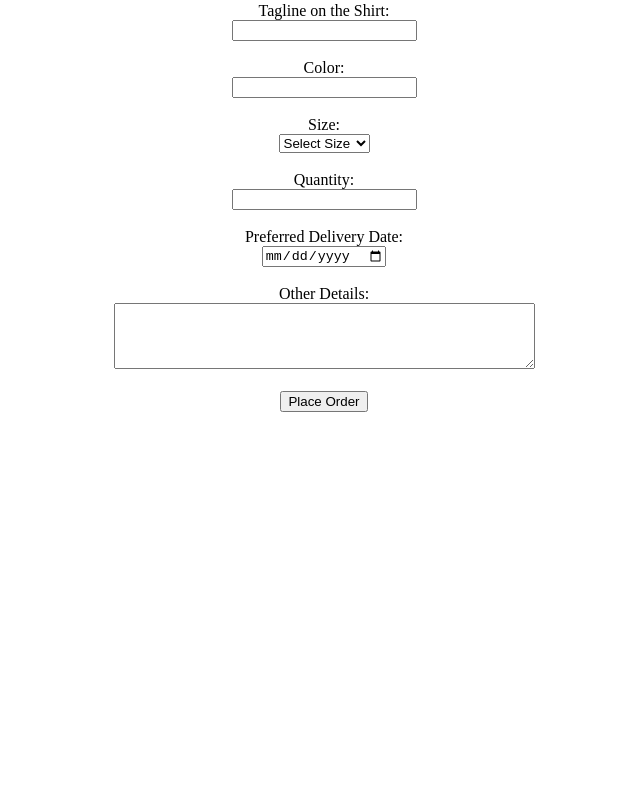
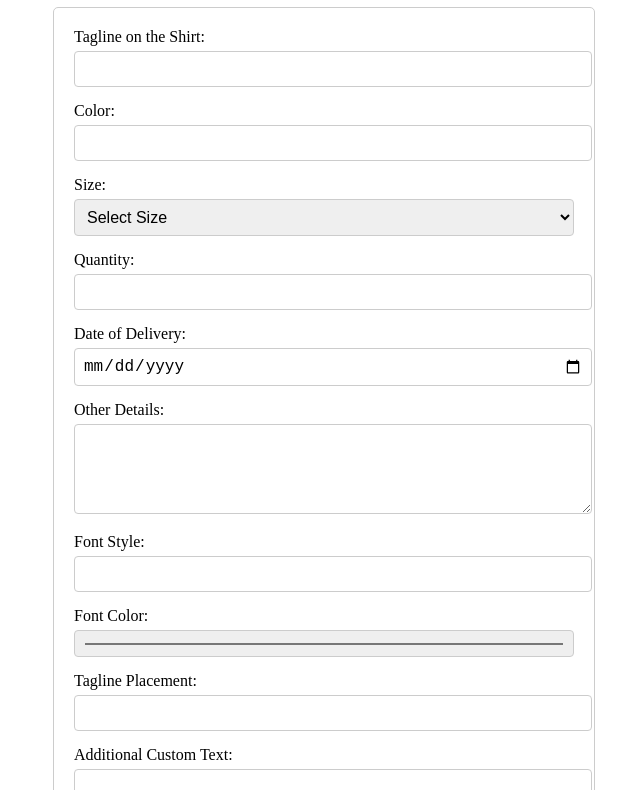
Before and after one commit to 524himanshu/IP-ASSIGNMENTS, a plain HTML site: page index.html in a window 1280 px wide. Shown: the part 73-863 px from the top of the page, without its empty margins (316-956 px from the left). Before the commit the page ends 800 px from the top, so only its background shows below. Drawn offline with Linux system fonts and the light colour scheme.

Commit message:
update index.html

```diff
--- a/index.html
+++ b/index.html
@@ -2,39 +2,92 @@
 <html lang="en">
 <head>
     <meta charset="UTF-8">
+    <meta http-equiv="X-UA-Compatible" content="IE=edge">
     <meta name="viewport" content="width=device-width, initial-scale=1.0">
-    <title>👕 Creative T-Shirt Order Form 👕</title>
+    <title>Customized T-shirt Order Form</title>
 </head>
 <body>
-    <pre style="text-align: center; font-size: 24px;">
- Welcome to our creative t-shirts store!
-</pre>
-    <form action="/submit_order" method="post" style="text-align: center;">
-        <label for="tagline">Tagline on the Shirt:</label><br>
-        <input type="text" id="tagline" name="tagline" required><br><br>
+    <h1 style="text-align: center;">Customized T-shirt Order Form</h1>
 
-        <label for="color">Color:</label><br>
-        <input type="text" id="color" name="color" required><br><br>
+    <div style=" display: flex; justify-content: center;align-items: center; flex-direction: column;">
 
-        <label for="size">Size:</label><br>
-        <select id="size" name="size" required>
-            <option value="" disabled selected>Select Size</option>
-            <option value="S">Small</option>
-            <option value="M">Medium</option>
-            <option value="L">Large</option>
-            <option value="XL">Extra Large</option>
-        </select><br><br>
+        <form style=" width: 70%; max-width: 500px; border: 1px solid #ccc; padding: 20px; border-radius: 5px;"action="process_order" method="POST">
 
-        <label for="quantity">Quantity:</label><br>
-        <input type="number" id="quantity" name="quantity" min="1" required><br><br>
+            <label style=" display: block; margin-bottom: 5px;" for="tagline">
+                Tagline on the Shirt:</label>
 
-        <label for="delivery_date">Preferred Delivery Date:</label><br>
-        <input type="date" id="delivery_date" name="delivery_date" required><br><br>
+            <input style="width: 100%; padding: 8px; margin-bottom: 15px; border: 1px solid #ccc; border-radius: 4px; font-size: 16px;" type="text" id="tagline" name="tagline" required>
 
-        <label for="other_details">Other Details:</label><br>
-        <textarea id="other_details" name="other_details" rows="4" cols="50"></textarea><br><br>
+            <label style=" display: block; margin-bottom: 5px;"for="color">Color:</label>
+            <input  style="width: 100%; padding: 8px; margin-bottom: 15px; border: 1px solid #ccc; border-radius: 4px; font-size: 16px;" type="text" id="color" name="color" required>
 
-        <input type="submit" value="Place Order">
-    </form>
+            <label style=" display: block; margin-bottom: 5px;"for="size">Size:</label>
+            <select  style="width: 100%; padding: 8px; margin-bottom: 15px; border: 1px solid #ccc; border-radius: 4px; font-size: 16px;" id="size" name="size" required>
+                <option value="">Select Size</option>
+                <option value="XS">XS</option>
+                <option value="S">S</option>
+                <option value="M">M</option>
+                <option value="L">L</option>
+                <option value="XL">XL</option>
+                <option value="XXL">XXL</option>
+            </select>
+
+            <label style=" display: block; margin-bottom: 5px;" for="quantity">Quantity:</label>
+            <input  style="width: 100%; padding: 8px; margin-bottom: 15px; border: 1px solid #ccc; border-radius: 4px; font-size: 16px;" type="number" id="quantity" name="quantity" min="1" required>
+
+            <label style =" display: block; margin-bottom: 5px;" for="delivery_date">Date of Delivery:</label>
+            <input   style="width: 100%; padding: 8px; margin-bottom: 15px; border: 1px solid #ccc; border-radius: 4px; font-size: 16px;" type="date" id="delivery_date" name="delivery_date" required>
+
+            <label style =" display: block; margin-bottom: 5px;"
+                for="other_details">Other Details:</label>
+            <textarea style="width: 100%; padding: 8px; margin-bottom: 15px; border: 1px solid #ccc; border-radius: 4px; font-size: 16px;"id="other_details" name="other_details" rows="4"></textarea>
+
+            <label style =" display: block; margin-bottom: 5px;"
+                for="font_style">Font Style:</label>
+            <input  style="width: 100%; padding: 8px; margin-bottom: 15px; border: 1px solid #ccc; border-radius: 4px; font-size: 16px;"  type="text" id="font_style" name="font_style">
+
+            <label  style =" display: block; margin-bottom: 5px;"
+                for="font_color">Font Color:</label>
+            <input  style="width: 100%; padding: 8px; margin-bottom: 15px; border: 1px solid #ccc; border-radius: 4px; font-size: 16px;" type="color" id="font_color" name="font_color">
+
+            <label  style =" display: block; margin-bottom: 5px;"for="tagline_placement">Tagline Placement:</label>
+            <input  style="width: 100%; padding: 8px; margin-bottom: 15px; border: 1px solid #ccc; border-radius: 4px; font-size: 16px;"  type="text" id="tagline_placement" name="tagline_placement">
+
+            <label  style =" display: block; margin-bottom: 5px;" for="custom_text">Additional Custom Text:</label>
+            <textarea  style="width: 100%; padding: 8px; margin-bottom: 15px; border: 1px solid #ccc; border-radius: 4px; font-size: 16px;"  id="custom_text" name="custom_text" rows="4"></textarea>
+
+            <label style =" display: block; margin-bottom: 5px;"for="upload_image">Upload Image or Logo:</label>
+            <input  style="width: 100%; padding: 8px; margin-bottom: 15px; border: 1px solid #ccc; border-radius: 4px; font-size: 16px;"  type="file" id="upload_image" name="upload_image">
+
+            <label style =" display: block; margin-bottom: 5px;"for="full_name">Full Name:</label>
+            <input  style="width: 100%; padding: 8px; margin-bottom: 15px; border: 1px solid #ccc; border-radius: 4px; font-size: 16px;"  type="text" id="full_name" name="full_name" required>
+
+            <label style =" display: block; margin-bottom: 5px;" for="email">Email Address:</label>
+            <input  style="width: 100%; padding: 8px; margin-bottom: 15px; border: 1px solid #ccc; border-radius: 4px; font-size: 16px;"  type="email" id="email" name="email" required>
+
+            <label style =" display: block; margin-bottom: 5px;" for="phone">Phone Number:</label>
+            <input style="width: 100%; padding: 8px; margin-bottom: 15px; border: 1px solid #ccc; border-radius: 4px; font-size: 16px;" type="tel" id="phone" name="phone" required>
+
+            <label  style =" display: block; margin-bottom: 5px;" for="street_address">Street Address:</label>
+            <input   style="width: 100%; padding: 8px; margin-bottom: 15px; border: 1px solid #ccc; border-radius: 4px; font-size: 16px;" type="text" id="street_address" name="street_address" required>
+
+            <label  style =" display: block; margin-bottom: 5px;" for="city">City:</label>
+            <input   style="width: 100%; padding: 8px; margin-bottom: 15px; border: 1px solid #ccc; border-radius: 4px; font-size: 16px;" type="text" id="city" name="city" required>
+
+            <label  style =" display: block; margin-bottom: 5px;" for="state">State:</label>
+            <input   style="width: 100%; padding: 8px; margin-bottom: 15px; border: 1px solid #ccc; border-radius: 4px; font-size: 16px;" type="text" id="state" name="state" required>
+
+            <label  style =" display: block; margin-bottom: 5px;" for="zip_code">PinCode:</label>
+            <input  style="width: 100%; padding: 8px; margin-bottom: 15px; border: 1px solid #ccc; border-radius: 4px; font-size: 16px;" type="text" id="zip_code" name="zip_code" required>
+
+            <label  style =" display: block; margin-bottom: 5px;" for="country">Country:</label>
+            <input  style="width: 100%; padding: 8px; margin-bottom: 15px; border: 1px solid #ccc; border-radius: 4px; font-size: 16px;"  type="text" id="country" name="country" required>
+
+            <label  style =" display: block; margin-bottom: 5px;" for="special_requests">Special Requests or Notes:</label>
+            <textarea style="width: 100%; padding: 8px; margin-bottom: 15px; border: 1px solid #ccc; border-radius: 4px; font-size: 16px;"  id="special_requests" name="special_requests" rows="4"></textarea>
+
+            <input style="background-color:grey; color: white;cursor: pointer;" type="submit" value="Place Order">
+        </form>
+    </div>
 </body>
 </html>
```
